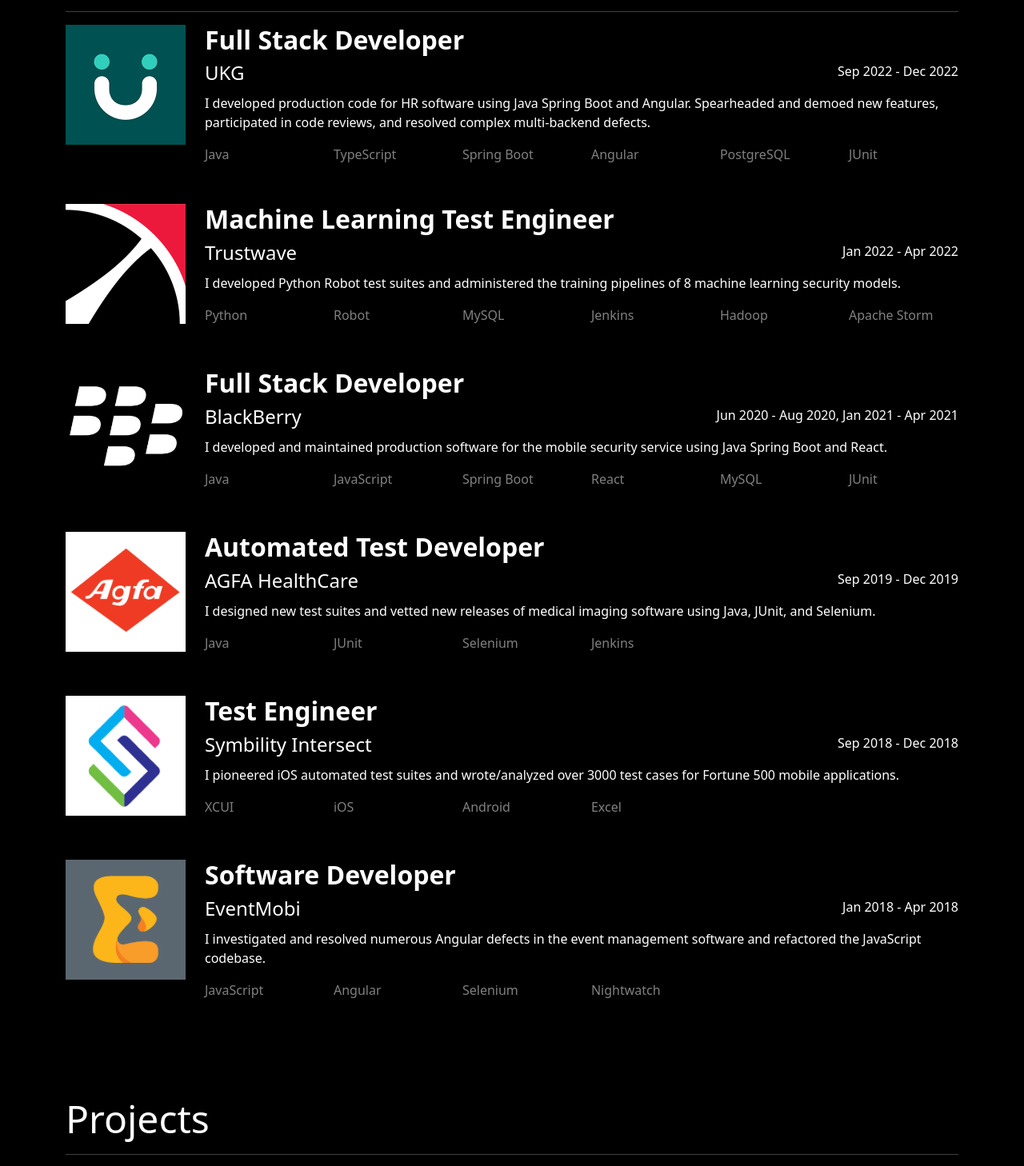
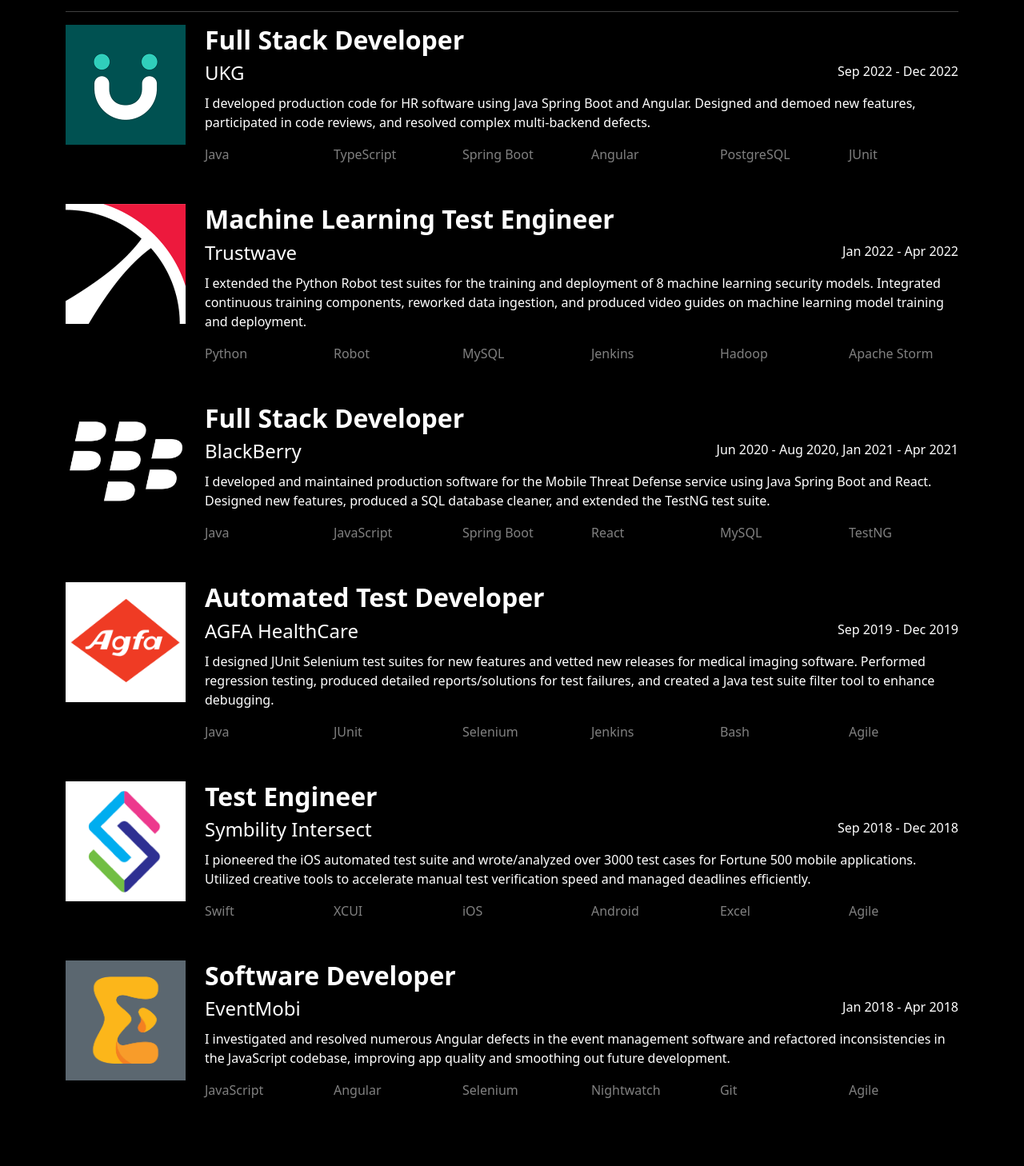
Before and after one commit to Raymond-Xia/raymond-xia.github.io, a React (Vite) app: page /#/experience in a window 1280 px wide. Shown: the part 830-2288 px from the top of the page at 80% size. Built offline with nearby package versions, Linux system fonts and the light colour scheme.

Commit message:
Added more detail to experience

```diff
--- a/src/components/Experience.tsx
+++ b/src/components/Experience.tsx
@@ -28,7 +28,7 @@
             </Row>
             <p>
               I developed production code for HR software using Java Spring Boot
-              and Angular. Spearheaded and demoed new features, participated in
+              and Angular. Designed and demoed new features, participated in
               code reviews, and resolved complex multi-backend defects.
             </p>
             <Row xs="3" md="6" style={{ color: "grey" }}>
@@ -56,8 +56,11 @@
               </Col>
             </Row>
             <p>
-              I developed Python Robot test suites and administered the training
-              pipelines of 8 machine learning security models.
+              I extended the Python Robot test suites for the training and
+              deployment of 8 machine learning security models. Integrated
+              continuous training components, reworked data ingestion, and
+              produced video guides on machine learning model training and
+              deployment.
             </p>
             <Row xs="3" md="6" style={{ color: "grey" }}>
               <Col>Python</Col>
@@ -86,8 +89,10 @@
               </Col>
             </Row>
             <p>
-              I developed and maintained production software for the mobile
-              security service using Java Spring Boot and React.
+              I developed and maintained production software for the Mobile
+              Threat Defense service using Java Spring Boot and React. Designed
+              new features, produced a SQL database cleaner, and extended the
+              TestNG test suite.
             </p>
             <Row xs="3" md="6" style={{ color: "grey" }}>
               <Col>Java</Col>
@@ -95,7 +100,7 @@
               <Col>Spring Boot</Col>
               <Col>React</Col>
               <Col>MySQL</Col>
-              <Col>JUnit</Col>
+              <Col>TestNG</Col>
             </Row>
           </Col>
         </Row>
@@ -114,14 +119,18 @@
               </Col>
             </Row>
             <p>
-              I designed new test suites and vetted new releases of medical
-              imaging software using Java, JUnit, and Selenium.
+              I designed JUnit Selenium test suites for new features and vetted
+              new releases for medical imaging software. Performed regression
+              testing, produced detailed reports/solutions for test failures,
+              and created a Java test suite filter tool to enhance debugging.
             </p>
             <Row xs="3" md="6" style={{ color: "grey" }}>
               <Col>Java</Col>
               <Col>JUnit</Col>
               <Col>Selenium</Col>
               <Col>Jenkins</Col>
+              <Col>Bash</Col>
+              <Col>Agile</Col>
             </Row>
           </Col>
         </Row>
@@ -140,14 +149,18 @@
               </Col>
             </Row>
             <p>
-              I pioneered iOS automated test suites and wrote/analyzed over 3000
-              test cases for Fortune 500 mobile applications.
+              I pioneered the iOS automated test suite and wrote/analyzed over
+              3000 test cases for Fortune 500 mobile applications. Utilized
+              creative tools to accelerate manual test verification speed and
+              managed deadlines efficiently.
             </p>
             <Row xs="3" md="6" style={{ color: "grey" }}>
+              <Col>Swift</Col>
               <Col>XCUI</Col>
               <Col>iOS</Col>
               <Col>Android</Col>
               <Col>Excel</Col>
+              <Col>Agile</Col>
             </Row>
           </Col>
         </Row>
@@ -167,13 +180,17 @@
             </Row>
             <p>
               I investigated and resolved numerous Angular defects in the event
-              management software and refactored the JavaScript codebase.
+              management software and refactored inconsistencies in the
+              JavaScript codebase, improving app quality and smoothing out
+              future development.
             </p>
             <Row xs="3" md="6" style={{ color: "grey" }}>
               <Col>JavaScript</Col>
               <Col>Angular</Col>
               <Col>Selenium</Col>
               <Col>Nightwatch</Col>
+              <Col>Git</Col>
+              <Col>Agile</Col>
             </Row>
           </Col>
         </Row>
```
